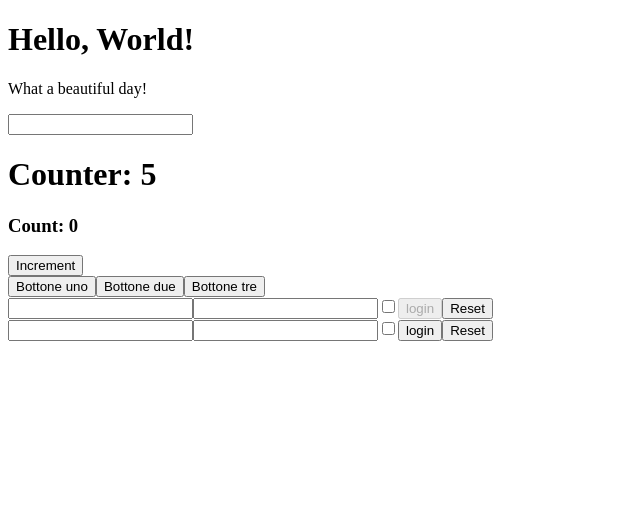
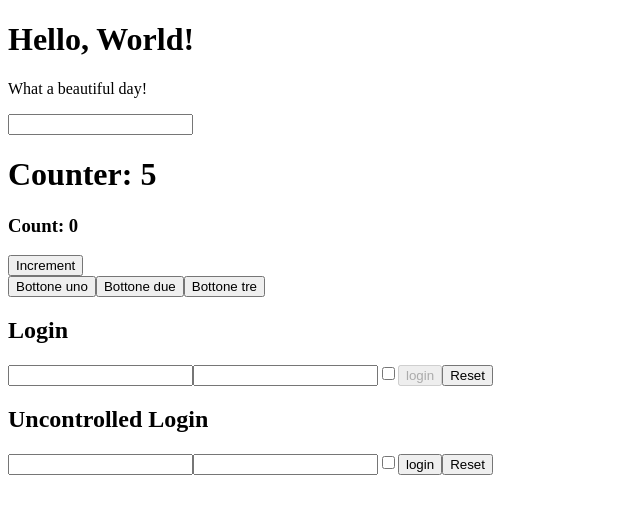
Before and after one commit to AlessioSatta/react-exercises, a React (Create React App) app in the folder my-app/: page / in a window 1280 px wide. Shown: the top 514 px of the page, without its empty margins (0-640 px from the left). Built offline with nearby package versions, Linux system fonts and the light colour scheme.

Commit message:
add: h2 in Login & UncontrolledLogin components

```diff
--- a/my-app/src/Login.js
+++ b/my-app/src/Login.js
@@ -37,6 +37,7 @@ export class Login extends React.Component {
     render() {
         return (
             <div>
+                <h2>Login</h2>
                 <input name="username" value={this.state.username} onChange={this.handleInputChange}></input>
                 <input name="password" value={this.state.password} type="password" onChange={this.handleInputChange}></input>
                 <input name="remember" checked={this.state.remember} type="checkbox" onChange={this.handleInputChange}></input>
--- a/my-app/src/UncontrolledLogin.js
+++ b/my-app/src/UncontrolledLogin.js
@@ -19,6 +19,7 @@ export class UncontrolledLogin extends React.Component {
     render() {
         return (
             <div>
+                <h2>Uncontrolled Login</h2>
                 <form onSubmit={this.handleFormSubmit}>
                     <input name="username"></input>
                     <input name="password" type="password"></input>
```
